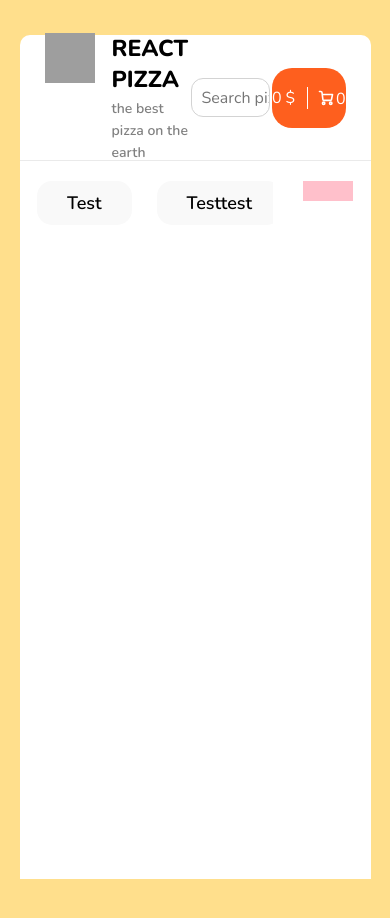
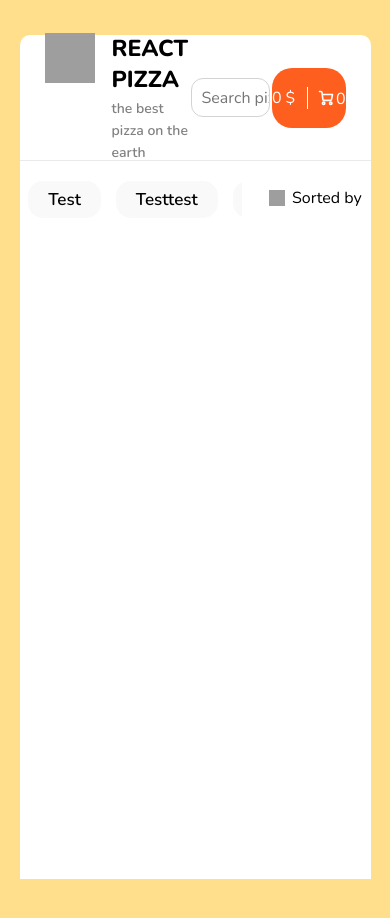
Before and after one commit to Mike525215/react_pizza, a React (Create React App) app in the folder frontend/pizza_app/: page / in a window 390 px wide. Shown: the top 918 px of the page. Built offline with nearby package versions, Linux system fonts and the light colour scheme; grey boxes are pictures that could not be loaded.

Commit message:
Upgraded sortBlock. Also added some styles for Categories

```diff
--- a/frontend/pizza_app/src/components/Categories/Categories.js
+++ b/frontend/pizza_app/src/components/Categories/Categories.js
@@ -13,7 +13,9 @@ const Categories = () => {
                 </ul>
             </div>
             <div className={s.sortBlock}>
-
+                <img src="https://cdn-icons-png.flaticon.com/512/4655/4655143.png" alt="icon"
+                     className={s.icon} />
+                <span>Sorted by</span>
             </div>
         </div>
     );
--- a/frontend/pizza_app/src/components/Categories/Categories.module.css
+++ b/frontend/pizza_app/src/components/Categories/Categories.module.css
@@ -1,7 +1,7 @@
 .wrapper {
     display: flex;
     height: 100%;
-    width: 90%;
+    width: 95%;
     margin: 0 auto;
     margin-top: 20px;
 }
@@ -9,15 +9,14 @@
 .categories {
     display: block;
     overflow: auto;
-    width: 785px;
+    max-width: 785px;
+    width: 80%;
+    margin-right: 10px;
 }
 
 .categoryBlock {
     display: flex;
-    overflow: auto;
-    margin-right: 10px;
     align-items: center;
-    overflow: auto;
 }
 
 .category {
@@ -31,12 +30,49 @@
     align-items: center;
     justify-content: center;
     border-radius: 15px;
+}
 
-}
 .sortBlock {
     width: 160px;
     height: 20px;
-    background: pink;
-    margin-left: 20px;
-    display: block;
+    margin-left: 10px;
+    display: flex;
+    justify-content: flex-end;
+    align-items: center;
+    margin-top: 10px;
 }
+
+.icon {
+    width: 18px;
+    height: 18px;
+    margin-right: 10px;
+}
+
+@media (max-width: 715px) {
+    .categories {
+        display: block;
+        overflow: auto;
+        width: 80%;
+    }
+
+    .category {
+        padding: 7px 20px;
+        margin-right: 15px;
+        font-size: 17px;
+    }
+    .sortBlock {
+        width: 125px;
+        height: 20px;
+        margin-left: 10px;
+        display: flex;
+        justify-content: flex-end;
+        align-items: center;
+        margin-top: 7px;
+    }
+
+    .icon {
+        width: 16px;
+        height: 16px;
+        margin-right: 7px;
+    }
+}
```
